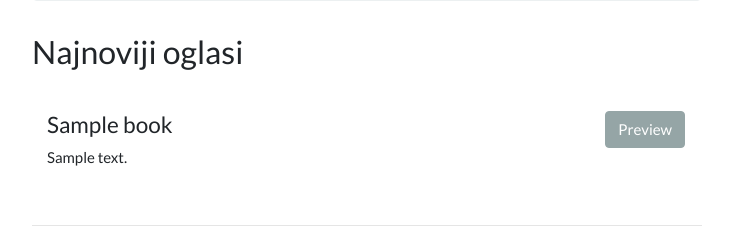
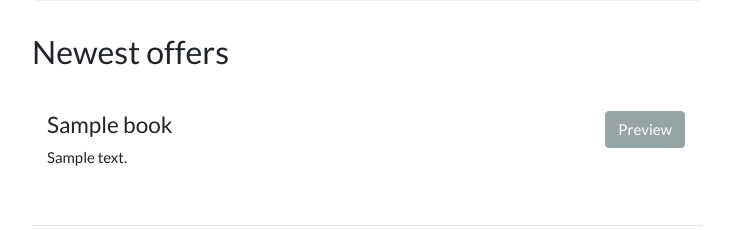
Before and after one commit to TanjaGagic/php-beginnings, a PHP site: page / in a window 1280 px wide. Shown: the part 424-654 px from the top of the page, without its empty margins (273-1006 px from the left). Run offline with PHP 8.4, Linux system fonts and the light colour scheme; data comes from the database, SQL or seed files in the repository; tables that the repository leaves empty hold one stand-in row (values such as "Sample post"); some libraries are stand-ins or nearby versions.

Commit message:
change in index.php

```diff
--- a/index.php
+++ b/index.php
@@ -11,9 +11,9 @@
 
     if($category) {
         $template -> books = $book -> getByCategory($category);
-        $template -> title = 'Nekretnine u kategoriji: '. $book -> getCategory($category)->name;
+        $template -> title = 'Books in category: '. $book -> getCategory($category)->name;
     } else {
-        $template -> title = 'Najnoviji oglasi';
+        $template -> title = 'Newest offers';
         $template -> books = $book -> getAllBooks();
     }
 
```
